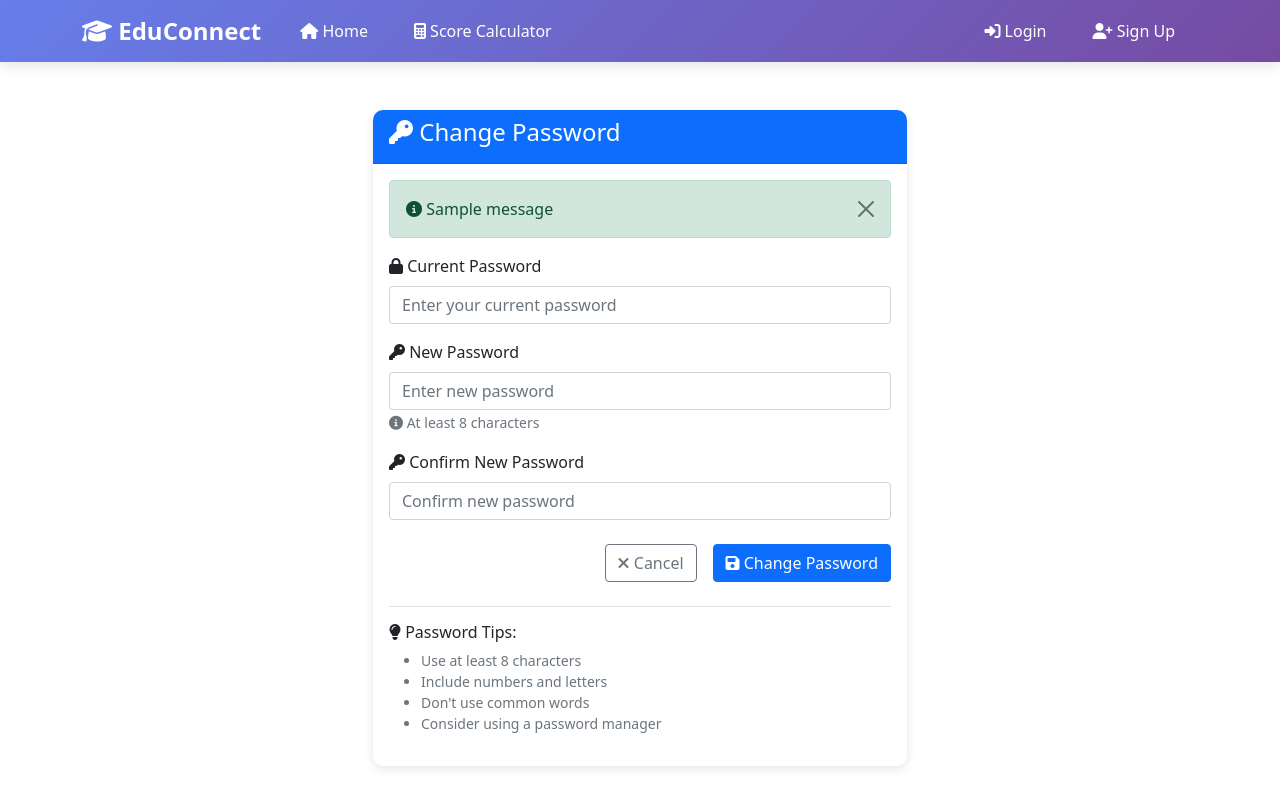
After one commit to Mooor-204/eduConnect-django, a Django app: template templates/profile_menu/change_password.html in a window 1280 px wide. The commit adds this page. Run offline with Django 3.2, Linux system fonts and the light colour scheme; the template is opened without the code that fills it, so the values that code supplies are empty; one stand-in notice (Sample message) is shown.

Commit message:
Add working password change and notification settings
- Password change form with validation and success messages
- Notification preferences that save to user session

```diff
--- a/profile_menu/urls.py
+++ b/profile_menu/urls.py
@@ -6,4 +6,6 @@ urlpatterns = [
     path('settings/', views.settings_view, name='settings'),
     path('calendar/', views.calendar_view, name='calendar'),
     path('logout/', views.logout_view, name='logout'),
+    path('change-password/', views.change_password_view, name='change_password'),
+    path('notifications/', views.notifications_view, name='notifications'),
 ]
--- /dev/null
+++ b/templates/profile_menu/change_password.html
@@ -0,0 +1,128 @@
+{% extends 'base.html' %}
+
+{% block title %}Change Password - EduConnect{% endblock %}
+
+{% block content %}
+<div class="container">
+    <div class="row">
+        <div class="col-md-6 offset-md-3">
+            <div class="card mt-4">
+                <div class="card-header bg-primary text-white">
+                    <h4><i class="fas fa-key"></i> Change Password</h4>
+                </div>
+                <div class="card-body">
+
+                    {% if messages %}
+                    <div class="messages mb-3">
+                        {% for message in messages %}
+                        <div class="alert alert-{{ message.tags }} alert-dismissible fade show">
+                            <i class="fas fa-info-circle"></i> {{ message }}
+                            <button type="button" class="btn-close" data-bs-dismiss="alert"></button>
+                        </div>
+                        {% endfor %}
+                    </div>
+                    {% endif %}
+
+                    <form method="post">
+                        {% csrf_token %}
+
+
+                        <div class="mb-3">
+                            <label for="id_old_password" class="form-label">
+                                <i class="fas fa-lock"></i> Current Password
+                            </label>
+                            <input type="password"
+                                   name="old_password"
+                                   class="form-control {% if form.old_password.errors %}is-invalid{% endif %}"
+                                   id="id_old_password"
+                                   placeholder="Enter your current password"
+                                   required>
+                            {% if form.old_password.errors %}
+                            <div class="invalid-feedback">
+                                {% for error in form.old_password.errors %}
+                                {{ error }}
+                                {% endfor %}
+                            </div>
+                            {% endif %}
+                        </div>
+
+
+                        <div class="mb-3">
+                            <label for="id_new_password1" class="form-label">
+                                <i class="fas fa-key"></i> New Password
+                            </label>
+                            <input type="password"
+                                   name="new_password1"
+                                   class="form-control {% if form.new_password1.errors %}is-invalid{% endif %}"
+                                   id="id_new_password1"
+                                   placeholder="Enter new password"
+                                   required>
+                            {% if form.new_password1.errors %}
+                            <div class="invalid-feedback">
+                                {% for error in form.new_password1.errors %}
+                                {{ error }}
+                                {% endfor %}
+                            </div>
+                            {% endif %}
+                            <small class="form-text text-muted">
+                                <i class="fas fa-info-circle"></i> At least 8 characters
+                            </small>
+                        </div>
+
+
+                        <div class="mb-4">
+                            <label for="id_new_password2" class="form-label">
+                                <i class="fas fa-key"></i> Confirm New Password
+                            </label>
+                            <input type="password"
+                                   name="new_password2"
+                                   class="form-control {% if form.new_password2.errors %}is-invalid{% endif %}"
+                                   id="id_new_password2"
+                                   placeholder="Confirm new password"
+                                   required>
+                            {% if form.new_password2.errors %}
+                            <div class="invalid-feedback">
+                                {% for error in form.new_password2.errors %}
+                                {{ error }}
+                                {% endfor %}
+                            </div>
+                            {% endif %}
+                        </div>
+
+                        <!-- Buttons -->
+                        <div class="d-grid gap-2 d-md-flex justify-content-md-end">
+                            <a href="{% url 'settings' %}" class="btn btn-outline-secondary me-md-2">
+                                <i class="fas fa-times"></i> Cancel
+                            </a>
+                            <button type="submit" class="btn btn-primary">
+                                <i class="fas fa-save"></i> Change Password
+                            </button>
+                        </div>
+                    </form>
+
+                    <div class="mt-4 pt-3 border-top">
+                        <h6><i class="fas fa-lightbulb"></i> Password Tips:</h6>
+                        <ul class="small text-muted">
+                            <li>Use at least 8 characters</li>
+                            <li>Include numbers and letters</li>
+                            <li>Don't use common words</li>
+                            <li>Consider using a password manager</li>
+                        </ul>
+                    </div>
+                </div>
+            </div>
+        </div>
+    </div>
+</div>
+
+<style>
+    .card {
+        border: none;
+        border-radius: 10px;
+        box-shadow: 0 3px 10px rgba(0,0,0,0.1);
+    }
+    .card-header {
+        border-radius: 10px 10px 0 0 !important;
+    }
+</style>
+{% endblock %}
```
Also changed, not shown: profile_menu/views.py (+66 -0 lines), templates/profile_menu/notifications.html (added, +81 -0 lines), templates/profile_menu/settings.html (+6 -3 lines).
